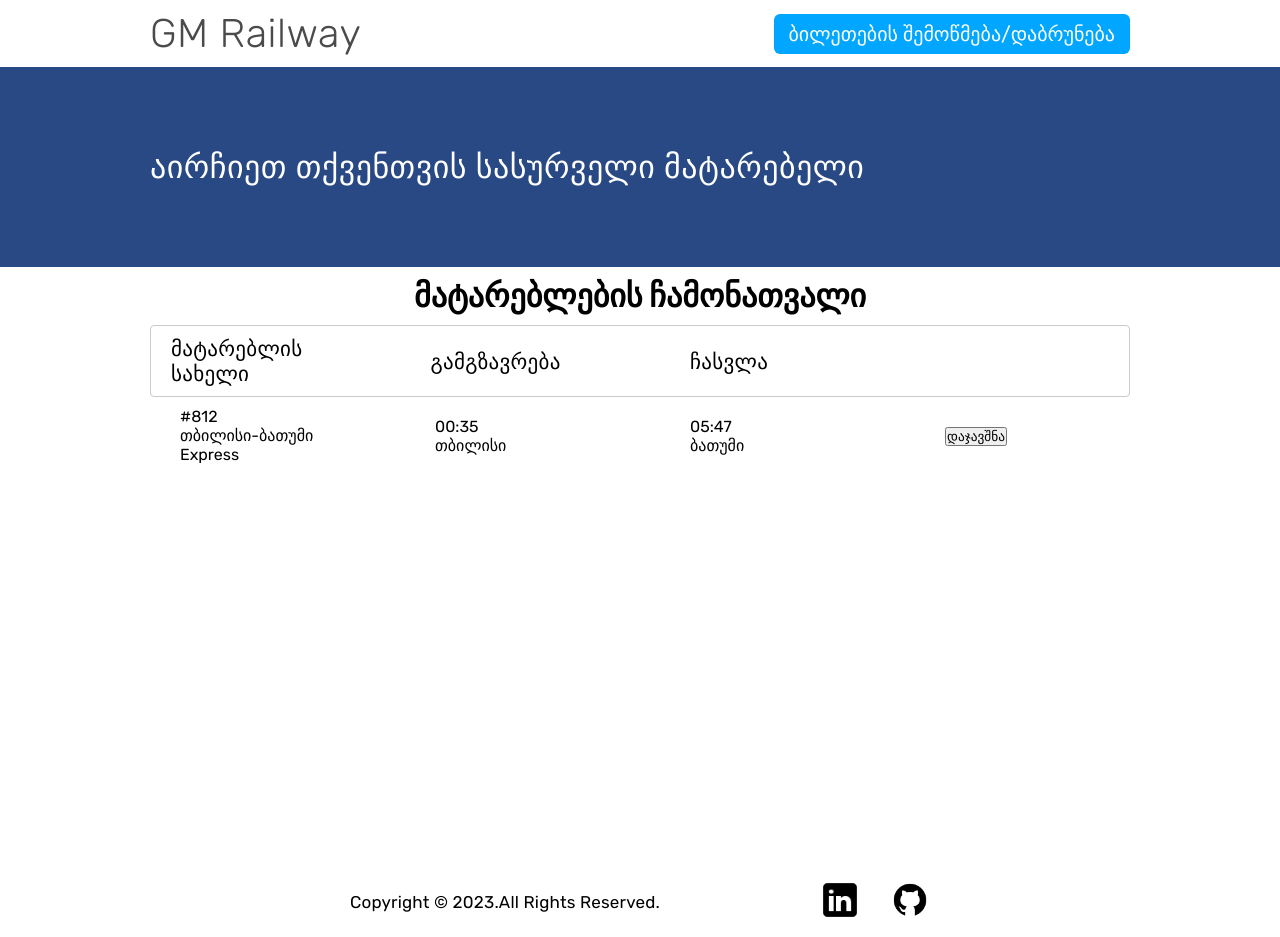
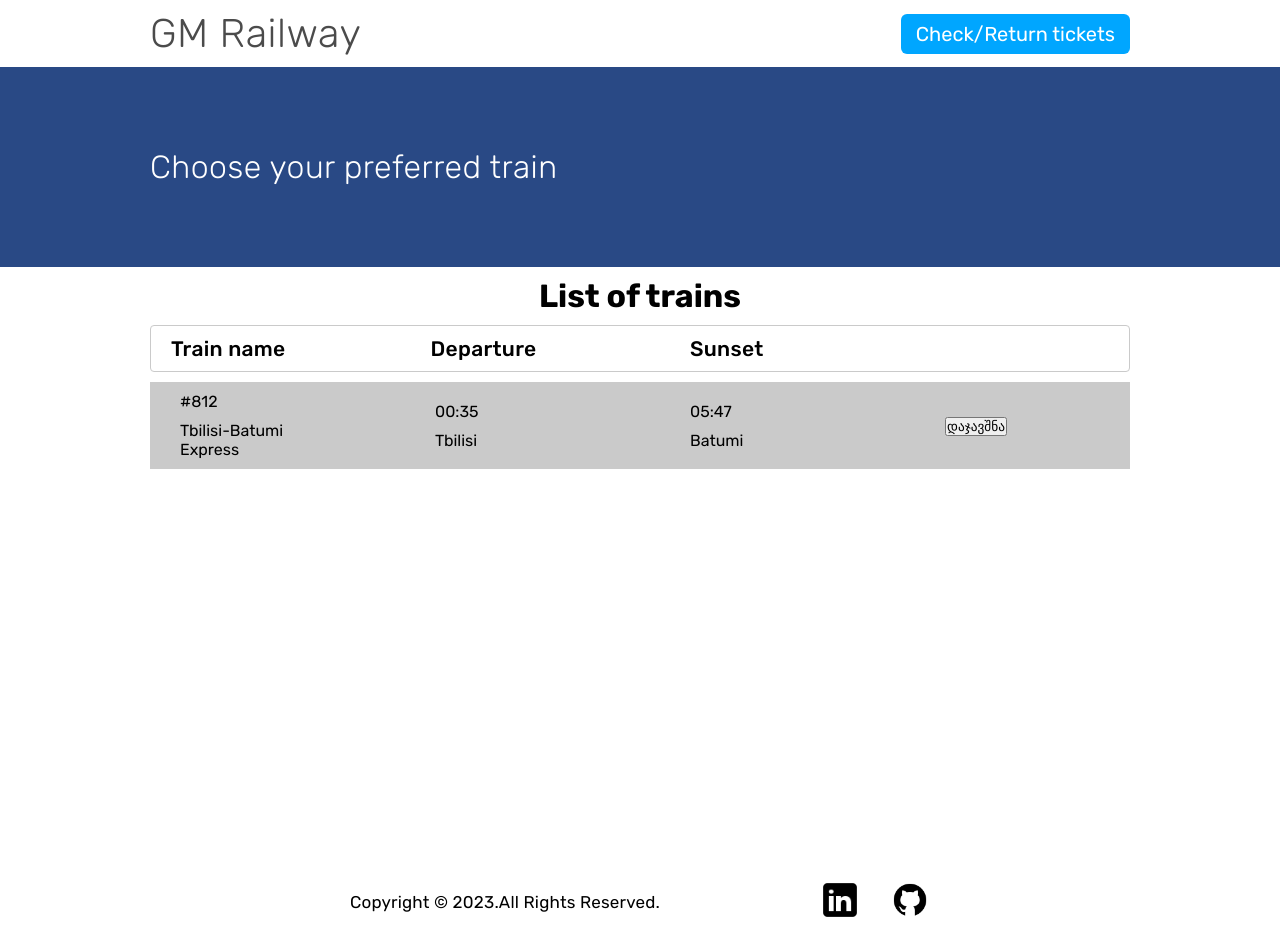
Before and after one commit to MindiashviliGiorgi/gm-railway, an Angular app: page /railsList in a window 1280 px wide. Built offline with nearby package versions, Linux system fonts and the light colour scheme.

Commit message:
lengChange

```diff
--- a/src/app/header/header.component.html
+++ b/src/app/header/header.component.html
@@ -3,6 +3,6 @@
     <h1>GM Railway</h1>
   </div>
   <div class="header-right">
-    <button>ბილეთების შემოწმება/დაბრუნება</button>
+    <button>Check/Return tickets</button>
   </div>
 </div>
--- a/src/app/home-page-decoration/home-page-decoration.component.html
+++ b/src/app/home-page-decoration/home-page-decoration.component.html
@@ -4,30 +4,30 @@
   </div>
   <div class="section-right">
     <div class="title">
-      <h1>მატარებლის ბილეთები</h1>
+      <h1>Train tickets</h1>
     </div>
     <div class="about">
       <p>
-        რკინიგზის ბილეთების შესაძენად თქვენ დაგჭირდებათ თითოეული
-        მგზავრის პირადი ნომერი. გთხოვთ მოამზადოთ ეს ინფორმაცია წინასწარ.
+        You will need each to buy train tickets
+        Passenger's personal number. Please prepare this information in advance.
       </p>
     </div>
     <div class="container-list">
       <div class="container">
         <img src="/assets/images/offers.png">
-        <h4>შეუზღუდავი შეთავაზებები</h4>
+        <h4>Unlimited offers</h4>
       </div>
       <div class="container">
         <img src="/assets/images/priv.png">
-        <h4>100% უსაფრთხო</h4>
+        <h4>100% Safe</h4>
       </div>
       <div class="container">
         <img src="/assets/images/support.png">
-        <h4>24/7 მხარდაჭერა</h4>
+        <h4>24/7 Support</h4>
       </div>
       <div class="container">
         <img src="/assets/images/pay.png">
-        <h4>100% უსაფრთხო გადახდა</h4>
+        <h4>100% Secure payment</h4>
       </div>
     </div>
   </div>
--- a/src/app/home-page/home-page.component.html
+++ b/src/app/home-page/home-page.component.html
@@ -2,8 +2,8 @@
 <div class="home-page-main">
   <div class="welcome-section">
     <div class="welcome-section-body">
-      <h3>შეიძინეთ მატარებლის ბილეთები ონლაინ</h3>
-      <p>გისურვებთ ბედნიერ მგზავრობას</p>
+      <h3>Buy train tickets online</h3>
+      <p>Wish you a happy journey</p>
     </div>
   </div>
   <div class="section-reservation">
--- a/src/app/rail-list-page/rail-list-page.component.html
+++ b/src/app/rail-list-page/rail-list-page.component.html
@@ -1,18 +1,18 @@
 <app-header></app-header>
 <div class="rail-list-main">
   <div class="title">
-    <h1>აირჩიეთ თქვენთვის სასურველი მატარებელი</h1>
+    <h1>Choose your preferred train</h1>
   </div>
   <div class="section">
     <div class="section-title">
       <div class="title-up">
-        <h1>მატარებლების ჩამონათვალი</h1>
+        <h1>List of trains</h1>
       </div>
       <div class="title-down">
         <ul>
-          <li><p>მატარებლის სახელი</p></li>
-          <li><p>გამგზავრება</p></li>
-          <li><p>ჩასვლა</p></li>
+          <li><p>Train name</p></li>
+          <li><p>Departure</p></li>
+          <li><p>Sunset</p></li>
           <li><p></p></li>
         </ul>
       </div>
@@ -22,19 +22,19 @@
         <li>
           <div class="list-info">
             <p>#812</p>
-            <p>თბილისი-ბათუმი Express</p>
+            <p>Tbilisi-Batumi Express</p>
           </div>
         </li>
         <li>
           <div class="list-info">
             <p>00:35</p>
-            <p>თბილისი</p>
+            <p>Tbilisi</p>
           </div>
         </li>
         <li>
           <div class="list-info">
             <p>05:47</p>
-            <p>ბათუმი</p>
+            <p>Batumi</p>
           </div>
         </li>
         <li>
--- a/src/app/rail-list-page/rail-list-page.component.scss
+++ b/src/app/rail-list-page/rail-list-page.component.scss
@@ -64,16 +64,23 @@
     .section-list {
       width: 100%;
       height: auto;
-      padding: 10px 30px;
+      padding: 10px 0px;
       ul {
         display: flex;
         flex-direction: row;
         column-gap: 100px;
         align-items: center;
+        background-color: #cacaca;
+        padding: 10px 30px;
         li {
           list-style: none;
           width: 100%;
           flex: 1;
+          .list-info {
+            display: flex;
+            flex-direction: column;
+            row-gap: 10px;
+          }
         }
       }
     }
--- a/src/app/reservation-form/reservation-form.component.html
+++ b/src/app/reservation-form/reservation-form.component.html
@@ -1,21 +1,21 @@
 <div class="reservation-form-main">
   <div class="form-container">
-    <h3>დაჯავშნეთ მატარებლის ბილეთი</h3>
-    <form>
+    <h3>Book a train ticket</h3>
+    <form [formGroup]="myForm" (ngSubmit)="onSubmit()">
       <div class="from-where">
         <select formControlName="from">
-          <option value="">საიდან</option>
-          <option value="ფოთი">ფოთი</option>
-          <option value="თბილისი">თბილისი</option>
-          <option value="ბათუმი">ბათუმი</option>
+          <option value="">From where</option>
+          <option value="poti">Poti</option>
+          <option value="თბილისი">Tbilisi</option>
+          <option value="ბათუმი">Batumi</option>
         </select>
       </div>
       <div class="where">
         <select formControlName="to">
-          <option value="">სად</option>
-          <option value="ფოთი">ფოთი</option>
-          <option value="თბილისი">თბილისი</option>
-          <option value="ბათუმი">ბათუმი</option>
+          <option value="">Where</option>
+          <option value="poti">Poti</option>
+          <option value="tbilisi">Tbilisi</option>
+          <option value="batumi">Batumi</option>
         </select>
       </div>
       <div class="departure-date">
@@ -26,7 +26,7 @@
           placeholder="მგზავრების რაოდენობა">
       </div>
       <div class="btn">
-        <button type="submit">მატარებლის მოძებნა</button>
+        <button type="submit">Find a train</button>
       </div>
     </form>
   </div>
--- a/src/app/reservation-form/reservation-form.component.ts
+++ b/src/app/reservation-form/reservation-form.component.ts
@@ -9,20 +9,24 @@ import { TicketService } from '../ticket.service';
   styleUrls: ['./reservation-form.component.scss']
 })
 export class ReservationFormComponent {
+  myForm: any;
 
-  constructor(private ticketService : TicketService){}
+  constructor(private formBuilder: FormBuilder, private router : Router) {
+    this.myForm = this.formBuilder.group({
+      from: [''],
+      to: [''],
+      date: [''],
+      people: [0],
+    });
+  }
 
   ngOnInit():void {}
 
-  onSubmitFirstHalf(){
-    const firstHalfData = {
-      id : '',
-      from : '',
-      to : '',
-      date : '',
-      number : 0,
-    };
-    this.ticketService.setTicketData(firstHalfData)
+
+  onSubmit(){
+    console.log(this.myForm.value)
+    this.router.navigate(['/railsList'])
+
   }
 
 }
```
